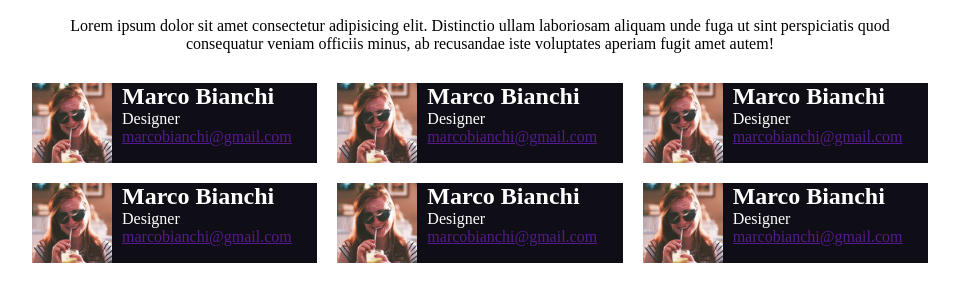
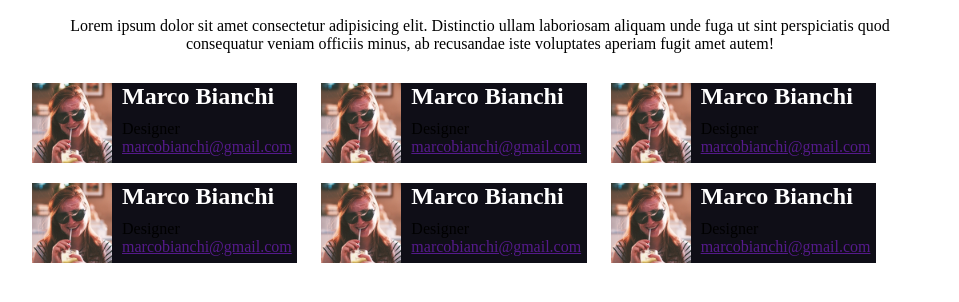
Before and after one commit to antoniodelgiudice02/html-css-float-cards, a plain HTML site: page index.html in a window 1280 px wide. Shown: the part 60-362 px from the top of the page, without its empty margins (160-1119 px from the left). Drawn offline with Linux system fonts and the light colour scheme.

Commit message:
UPDATE: DISPLAY COL

```diff
--- a/css/style.css
+++ b/css/style.css
@@ -38,9 +38,9 @@ main{
 
 .col{
     height: 100px;
-    width: calc(100% / 3 );
+    width: calc(100% / 3 - 20px);
     padding: 10px 10px;
-    float: left;
+    display: inline-block;
 }
 
 .card{
@@ -64,13 +64,5 @@ img{
 h2{
     color: white;
     margin: auto;
+    padding-bottom: 10px;
 }
-
-span{
-    color: white;
-    margin: auto;
-}
-
-a{
-    margin: auto;
-}
```
